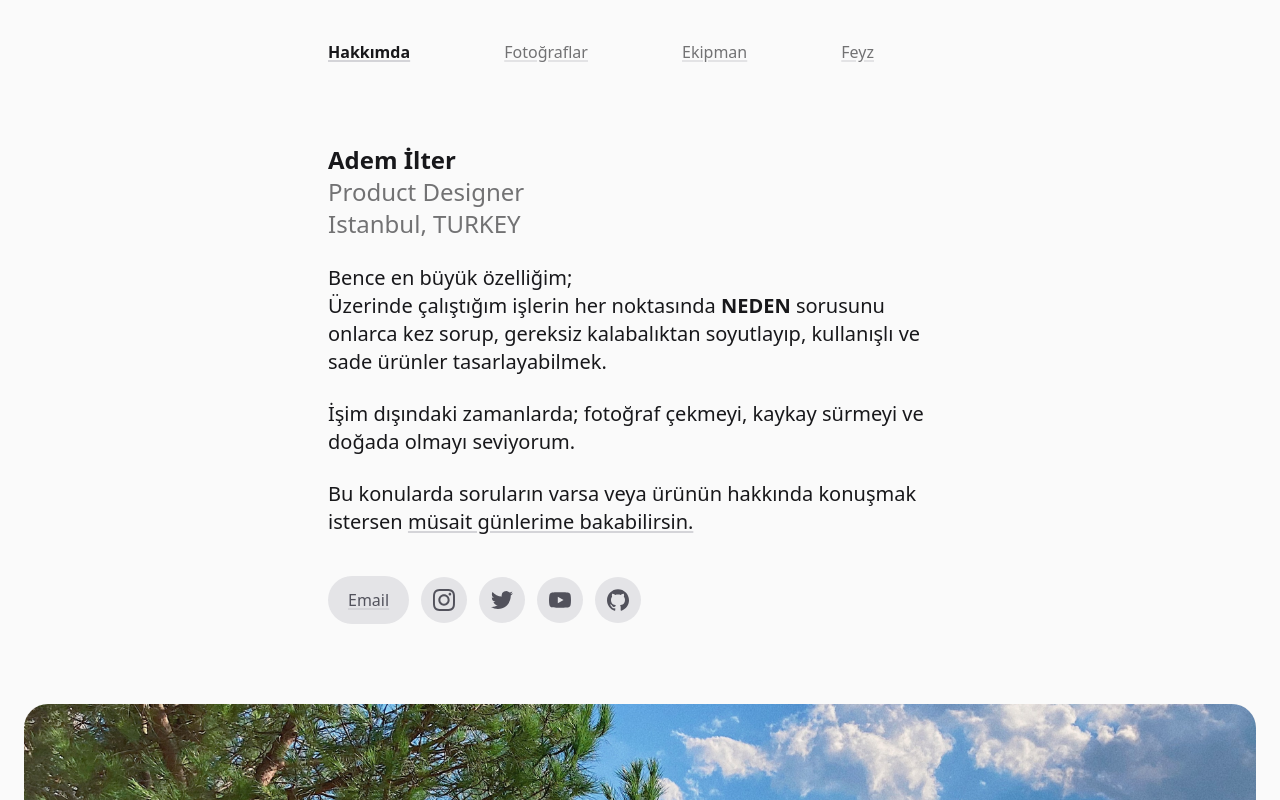
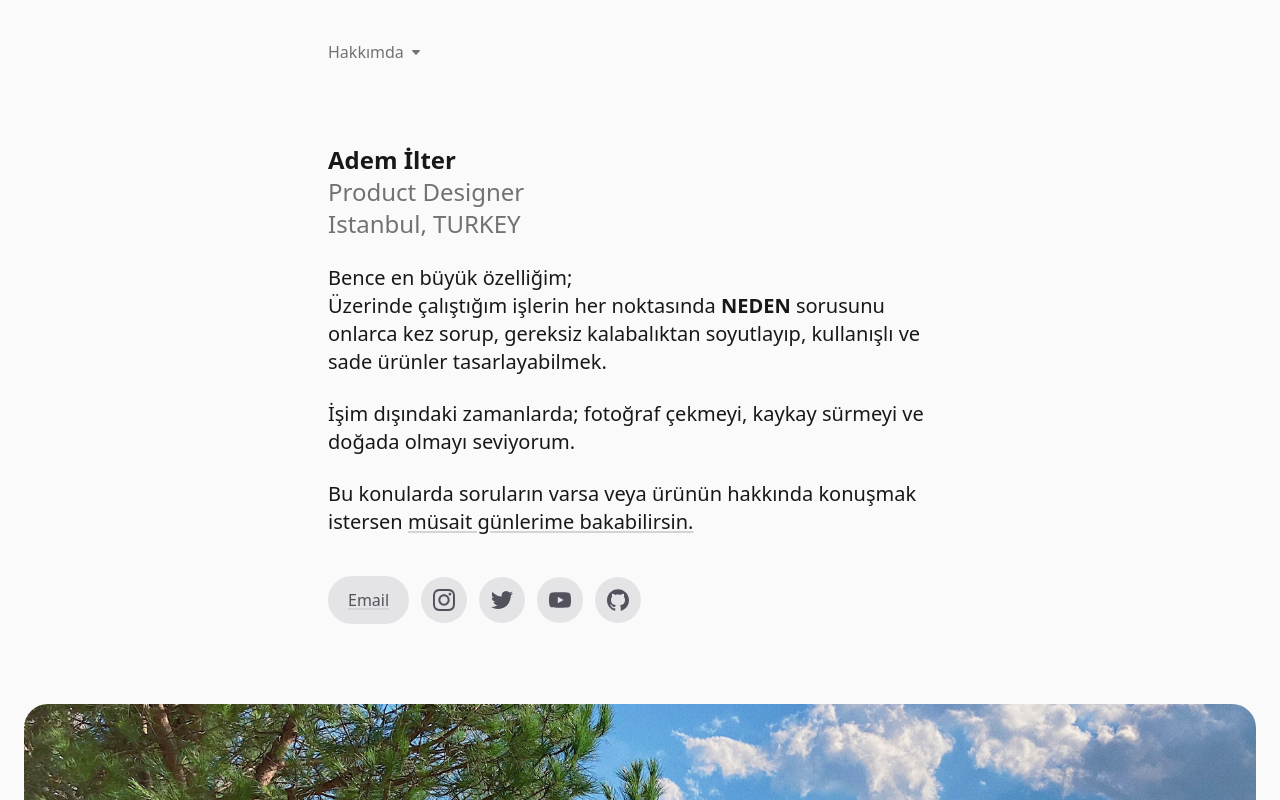
Before and after one commit to ademilter/homepage, a Next.js app: page / in a window 1280 px wide. Shown: the top 800 px of the page. Built offline with nearby package versions, Linux system fonts and the light colour scheme.

Commit message:
fix header

```diff
--- a/src/components/header.tsx
+++ b/src/components/header.tsx
@@ -9,7 +9,7 @@ import { usePathname, useSelectedLayoutSegment } from "next/navigation";
 
 export const MENU = {
   "/": "Hakkımda",
-  "/photos": "Fotoğraflar",
+  // "/photos": "Fotoğraflar",
   // "/post": "Yazılar",
   "/tools": "Ekipman",
   "/bookmarks": "Feyz",
@@ -27,14 +27,9 @@ export default function Header() {
   }, [pathname]);
 
   return (
-    <header className="">
+    <header>
       <Container>
-        <nav
-          className={cx(
-            isNavOpen ? "flex" : "hidden",
-            "flex-col gap-4 sm:!flex sm:flex-row",
-          )}
-        >
+        <nav className={cx(isNavOpen ? "flex" : "hidden", "flex-col gap-4")}>
           {Object.entries(MENU).map(([key, value]) => {
             const isActive = key === path;
             return (
@@ -55,13 +50,13 @@ export default function Header() {
         {!isNavOpen && (
           <button
             type="button"
-            className="flex items-center select-none sm:hidden"
+            className="flex items-center opacity-60 select-none"
             onClick={() => {
               setIsNavOpen(true);
             }}
           >
             <span>{MENU[path as keyof typeof MENU]}</span>
-            <IconArrowDropDown className="opacity-50" />
+            <IconArrowDropDown />
           </button>
         )}
       </Container>
```
